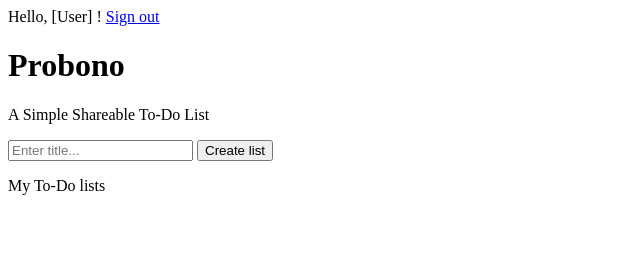
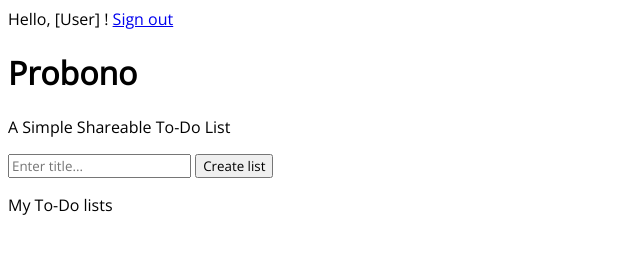
Before and after one commit to rivukhoda/probono, a plain HTML site: page client/pages/admin.html in a window 1280 px wide. Shown: the whole page, without its empty margins (0-640 px from the left). Drawn offline with nearby package versions, Linux system fonts and the light colour scheme; no server answers.

Commit message:
New: Added new font usage.

```diff
--- a/client/pages/admin.html
+++ b/client/pages/admin.html
@@ -5,6 +5,7 @@
     <title>Title</title>
     <link rel="stylesheet" href="../styles/style.css">
     <script src="../scripts/admin.js"></script>
+    <link href="https://fonts.googleapis.com/css?family=Open+Sans" rel="stylesheet">
 </head>
 <body>
 <nav id="menu">
--- a/client/styles/style.css
+++ b/client/styles/style.css
@@ -42,3 +42,7 @@
 ul button + a {
     margin-left: 0.5em;
 }
+
+* {
+    font-family: 'Open Sans', sans-serif;
+}
```
Also changed, not shown: client/pages/index.html (+1 -0 lines), client/pages/registration.html (+1 -0 lines), client/pages/signin.html (+1 -0 lines).
